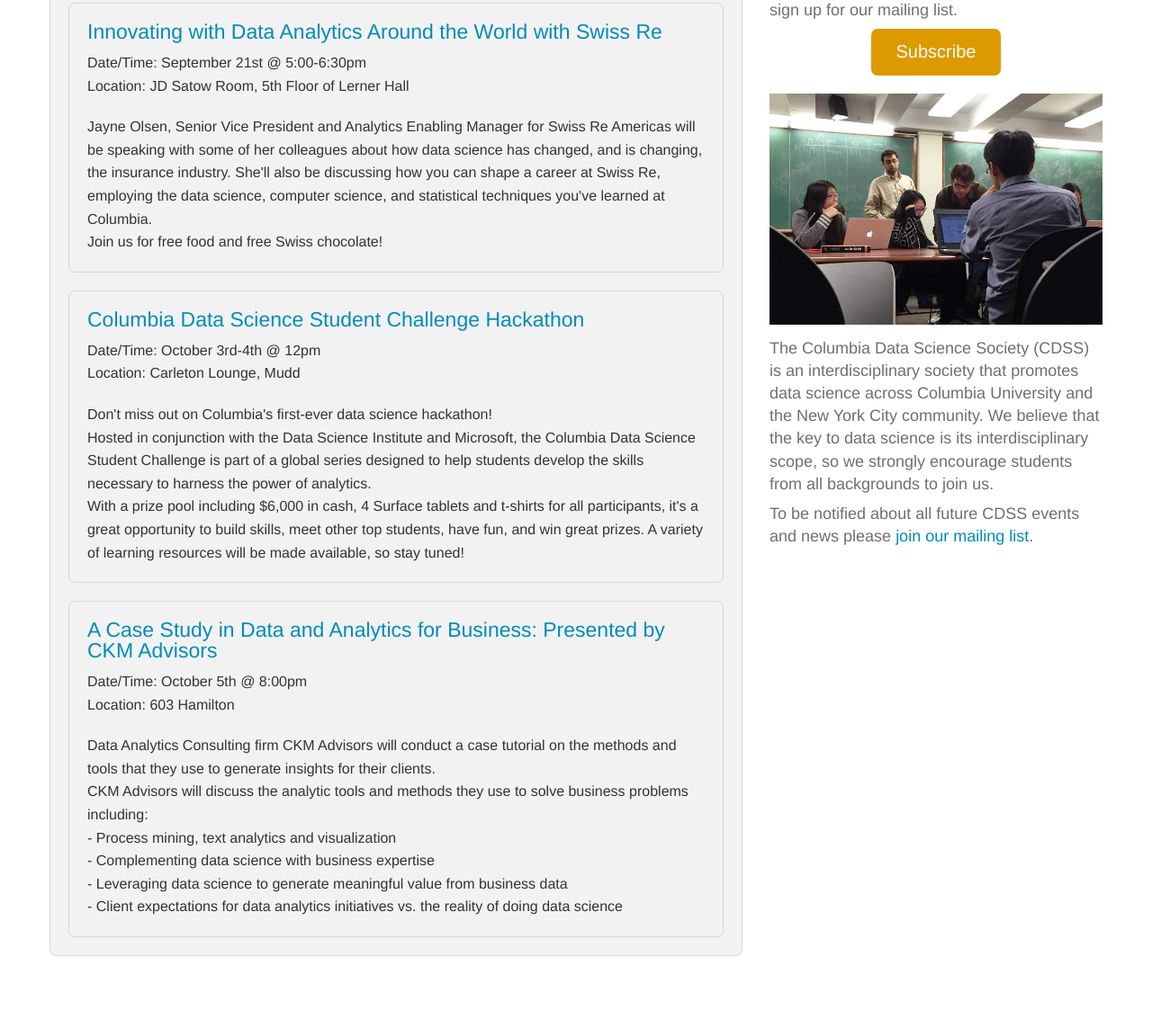
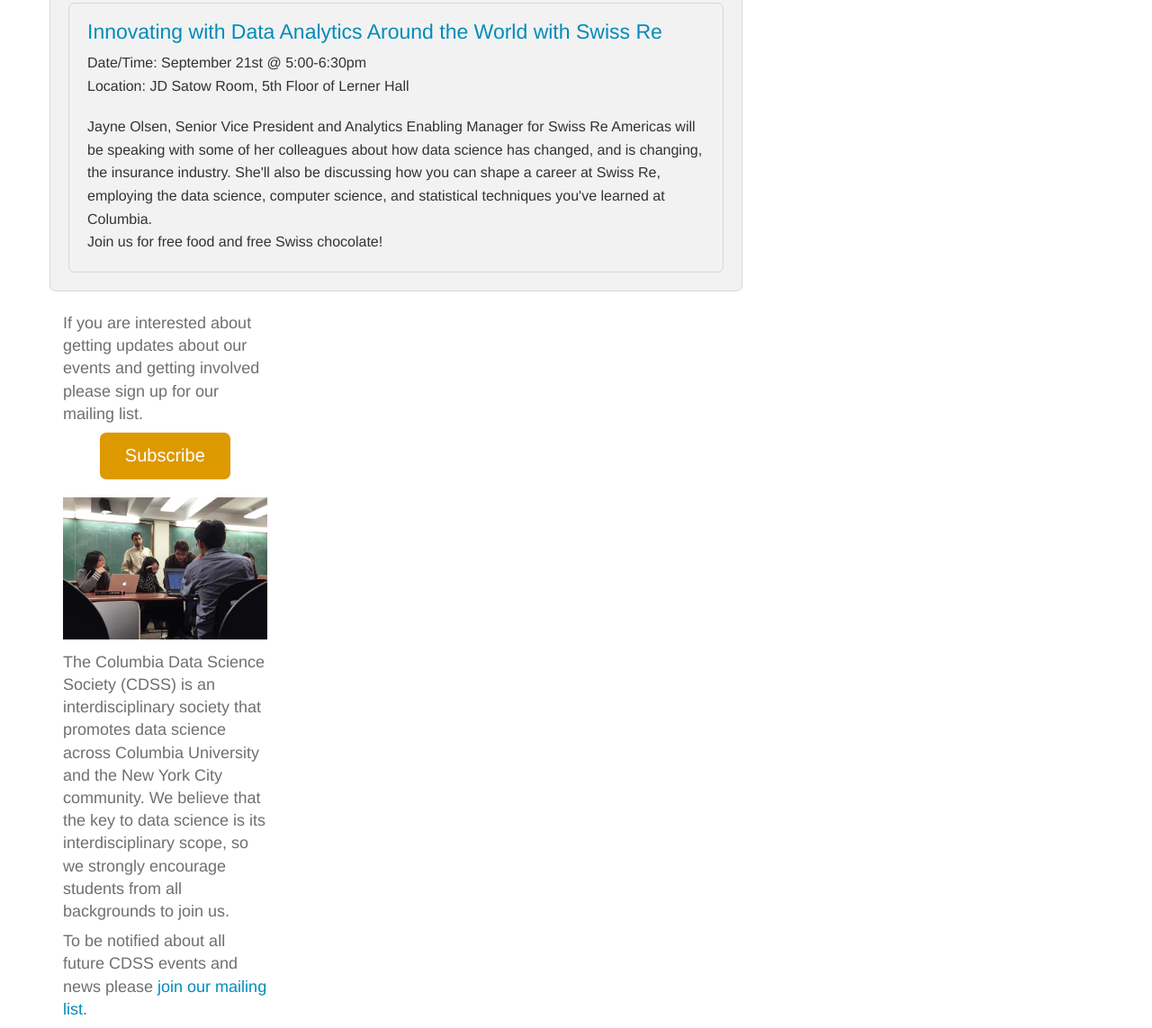
Before and after one commit to columbiadatascience/columbiadatascience.github.io, a website: page index.html in a window 1280 px wide. Shown: the part 132-1275 px from the top of the page at 90% size. Before the commit the page ends 1215 px from the top, so only its background shows below. Drawn offline with Linux system fonts and the light colour scheme.

Commit message:
removed old events

```diff
--- a/index.html
+++ b/index.html
@@ -89,35 +89,6 @@
                 Join us for free food and free Swiss chocolate!
                 </p>
           </div>
-          <div class="panel radius">
-            <h4><a href = "https://www.facebook.com/events/889496361143100/"> Columbia Data Science Student Challenge Hackathon</a></h4>
-            <p class="p2">
-		<span class="s1">Date/Time</span>: October 3rd-4th @ 12pm<br />
-		<span class="s1">Location</span>: Carleton Lounge, Mudd
-            </p>
-            <p class="p2">
-            Don't miss out on Columbia's first-ever data science hackathon! <br />
-	    Hosted in conjunction with the Data Science Institute and Microsoft, the Columbia Data Science Student Challenge is part of a global series designed to help students develop the skills necessary to harness the power of analytics. <br />
-	    With a prize pool including $6,000 in cash, 4 Surface tablets and t-shirts for all participants, it's a great opportunity to build skills, meet other top students, have fun, and win great prizes. A variety of learning resources will be made available, so stay tuned!
-	    </p>
-          </div>
-	        <div class="panel radius">
-            <h4><a href = "https://www.facebook.com/events/488721814638982/">A Case Study in Data and Analytics for Business: Presented by CKM Advisors</a></h4>
-            <p class="p2">
-              <span class="s1">Date/Time</span>:  October 5th @ 8:00pm<br />
-              <span class="s1">Location</span>: 603 Hamilton
-            </p>
-            <p class="p2">
-            Data Analytics Consulting firm CKM Advisors will conduct a case tutorial on the methods and tools that they use to generate insights for their clients. </br>
-                CKM Advisors will discuss the analytic tools and methods they use to solve business problems including:</br>
-
-- Process mining, text analytics and visualization</br>
-- Complementing data science with business expertise</br>
-- Leveraging data science to generate meaningful value from business data</br>
-- Client expectations for data analytics initiatives vs. the reality of doing data science</br>
-                </p>
-        </div>
-      </div>
 	</div>
 
       <div class="large-4 medium-5 columns">
```
